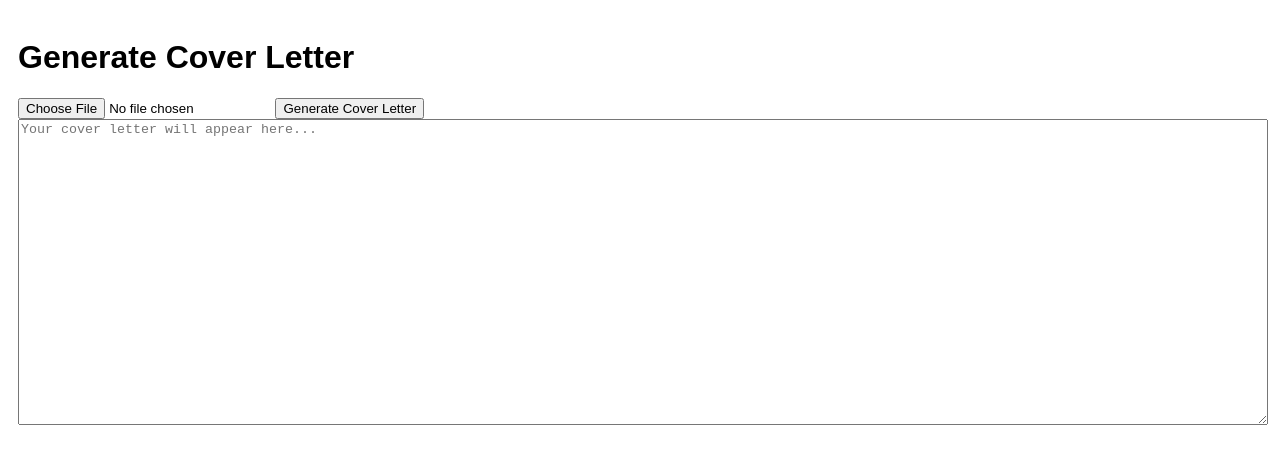
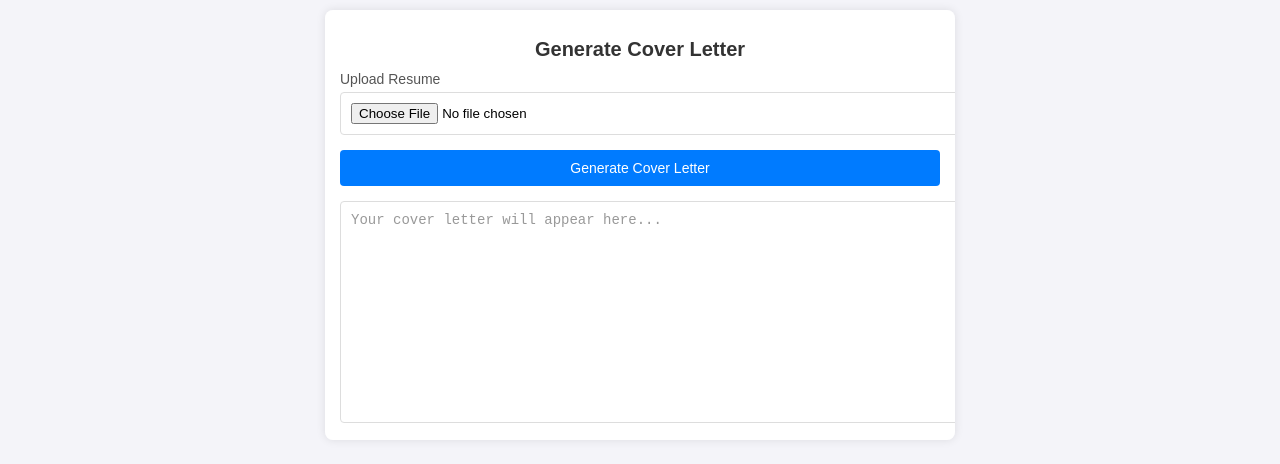
Before and after one commit to IshTakkar/AI-CoverLetterGenerator, a website built with webpack: page popup.html in a window 1280 px wide. Built offline with nearby package versions, Linux system fonts and the light colour scheme.

Commit message:
added CSS styles, fixed build issue

```diff
--- /dev/null
+++ b/popup.css
@@ -0,0 +1,68 @@
+body {
+  font-family: Arial, sans-serif;
+  padding: 10px;
+  background-color: #f4f4f9;
+  margin: 0;
+  overflow: hidden;
+}
+h1 {
+  font-size: 20px;
+  color: #333;
+  text-align: center;
+  margin-bottom: 10px;
+}
+.container {
+  width: 600px;
+  max-height: 400px;
+  margin: 0 auto;
+  background: #fff;
+  padding: 15px;
+  border-radius: 8px;
+  box-shadow: 0 0 10px rgba(0, 0, 0, 0.1);
+  overflow-y: auto;
+}
+.input-group {
+  margin-bottom: 15px;
+}
+.input-group label {
+  display: block;
+  font-size: 14px;
+  color: #555;
+  margin-bottom: 5px;
+}
+.input-group input[type="file"] {
+  width: 100%;
+  padding: 10px;
+  border: 1px solid #ddd;
+  border-radius: 4px;
+  background: #fff;
+  cursor: pointer;
+}
+.input-group button {
+  width: 100%;
+  padding: 10px;
+  background-color: #007bff;
+  color: #fff;
+  border: none;
+  border-radius: 4px;
+  font-size: 14px;
+  cursor: pointer;
+  transition: background-color 0.3s ease;
+}
+.input-group button:hover {
+  background-color: #0056b3;
+}
+#coverLetter {
+  width: 100%;
+  height: 200px;
+  padding: 10px;
+  border: 1px solid #ddd;
+  border-radius: 4px;
+  resize: none;
+  font-size: 14px;
+  color: #333;
+  overflow-y: auto;
+}
+#coverLetter::placeholder {
+  color: #999;
+}
--- a/popup.html
+++ b/popup.html
@@ -2,25 +2,23 @@
 <html>
   <head>
     <title>Job Description to Cover Letter</title>
-    <style>
-      body {
-        font-family: Arial, sans-serif;
-        padding: 10px;
-      }
-      #coverLetter {
-        width: 100%;
-        height: 300px;
-      }
-    </style>
+    <link rel="stylesheet" href="popup.css">
   </head>
   <body>
+    <div class="container">
       <h1>Generate Cover Letter</h1>
+      <div class="input-group">
+        <label for="resumeUpload">Upload Resume</label>
         <input type="file" id="resumeUpload" accept=".pdf,.doc,.docx" />
+      </div>
+      <div class="input-group">
         <button id="generateButton">Generate Cover Letter</button>
+      </div>
       <textarea
         id="coverLetter"
         placeholder="Your cover letter will appear here..."
       ></textarea>
-    <script src="popup.js"></script>
+    </div>
+    <script src="popup.bundle.js"></script>
   </body>
 </html>
--- a/webpack.config.js
+++ b/webpack.config.js
@@ -19,6 +19,7 @@ module.exports = {
       patterns: [
         { from: "manifest.json", to: "manifest.json" },
         { from: "popup.html", to: "popup.html" },
+        {from: "popup.css", to:"popup.css"}
       ],
     }),
   ],
```
Lines whose indentation alone changed are shown as unchanged.
